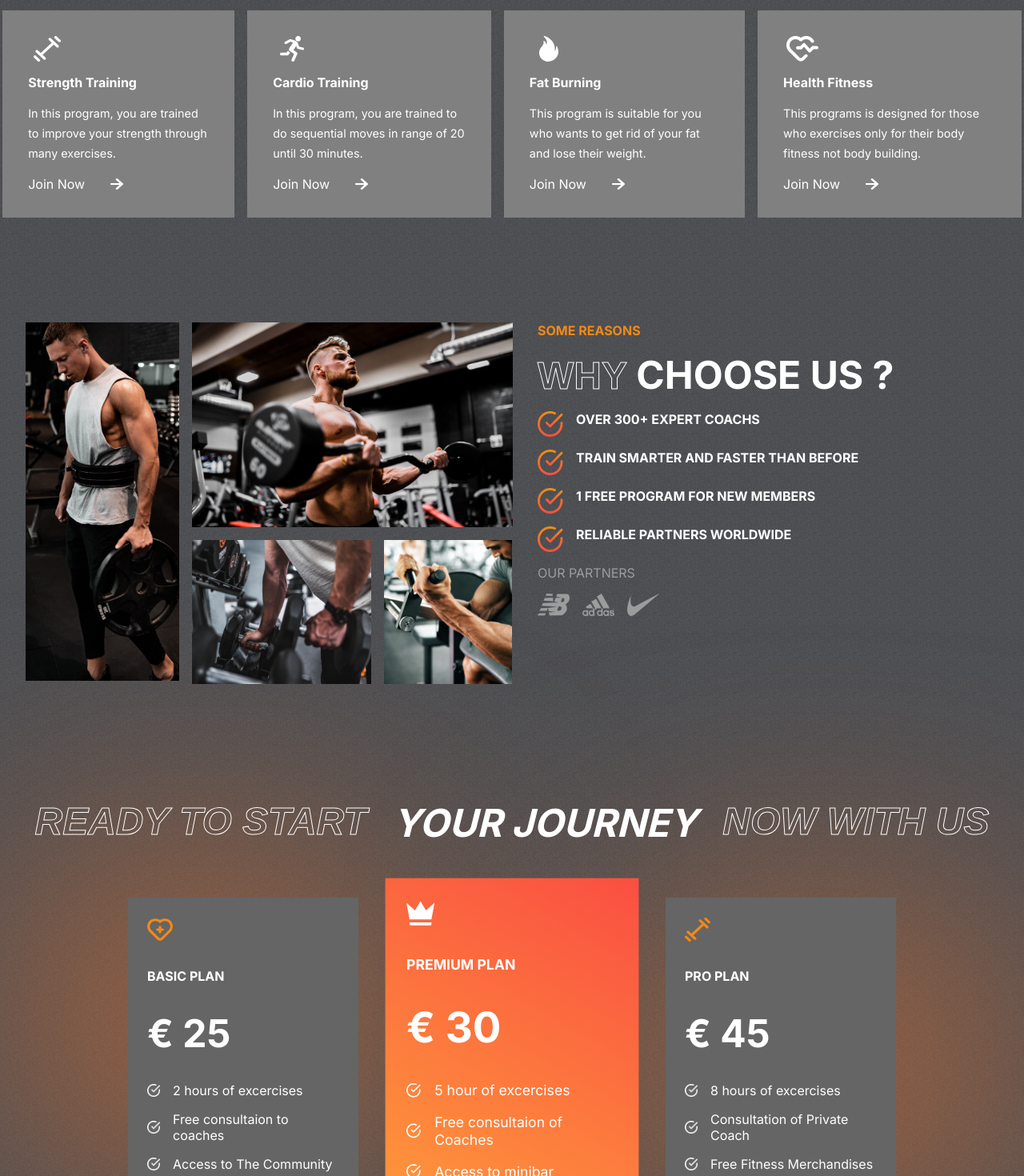
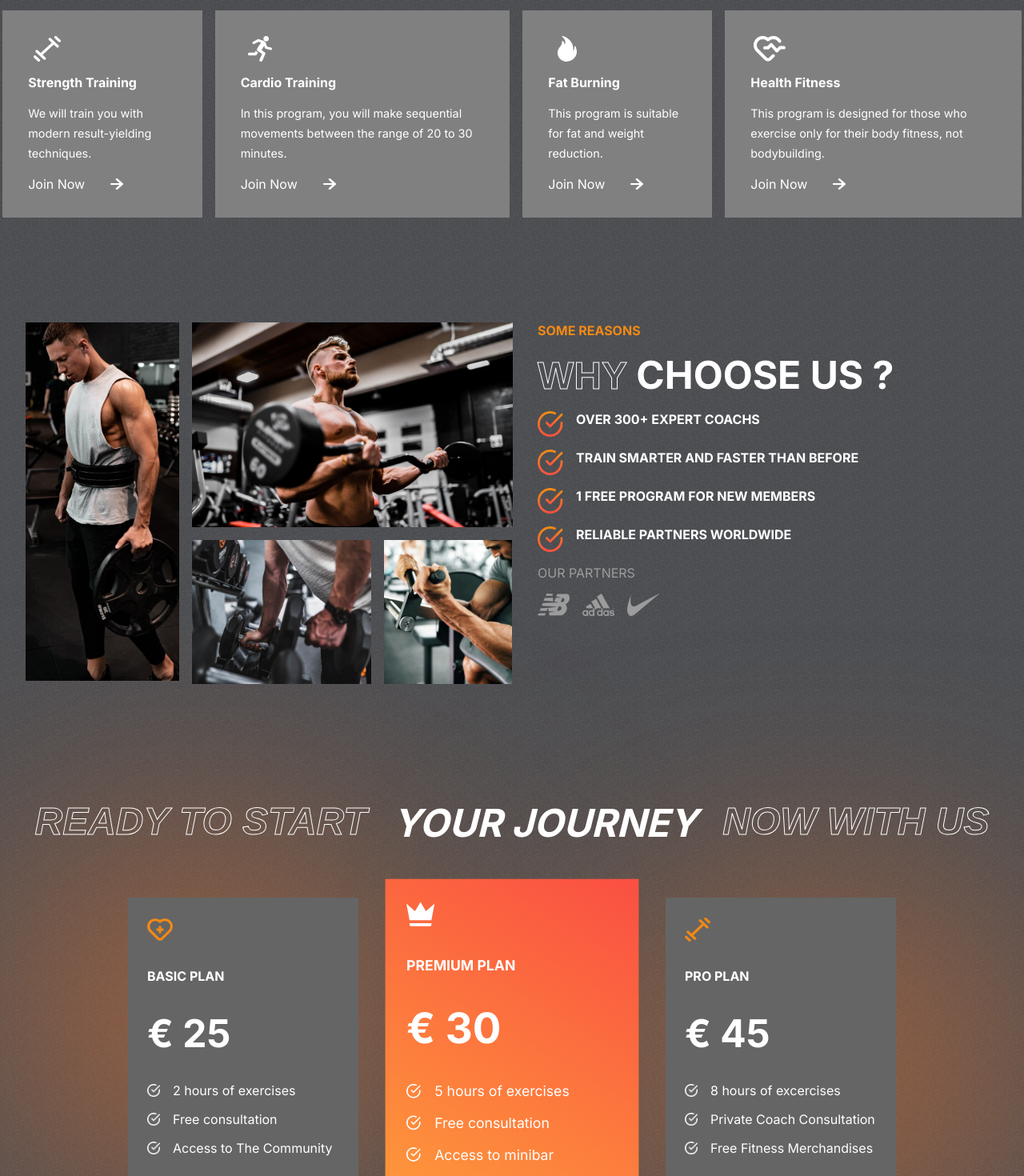
Before and after one commit to benifbond/Fitness_Club_landing_page, a React (Create React App) app: page / in a window 1280 px wide. Shown: the part 819-2289 px from the top of the page at 80% size. Built offline with nearby package versions, Linux system fonts and the light colour scheme.

Commit message:
edit text

```diff
--- a/src/data/plansData.js
+++ b/src/data/plansData.js
@@ -12,8 +12,8 @@ export const plansData = [
     name: "BASIC PLAN",
     price: "25",
     features: [
-      "2 hours of excercises",
-      "Free consultaion to coaches",
+      "2 hours of exercises",
+      "Free consultation",
       "Access to The Community",
     ],
   },
@@ -30,8 +30,8 @@ export const plansData = [
     name: "PREMIUM PLAN",
     price: "30",
     features: [
-      "5 hour of excercises",
-      "Free consultaion of Coaches",
+      "5 hours of exercises",
+      "Free consultation ",
       "Access to minibar",
     ],
   },
@@ -49,7 +49,7 @@ export const plansData = [
     price: "45",
     features: [
       "8 hours of excercises",
-      "Consultation of Private Coach",
+      " Private Coach Consultation",
       "Free Fitness Merchandises",
     ],
   },
--- a/src/data/programsData.js
+++ b/src/data/programsData.js
@@ -11,8 +11,7 @@ export const programsData = [
       </svg>
     ),
     heading: "Strength Training",
-    details:
-      "In this program, you are trained to improve your strength through many exercises.",
+    details: "We will train you with modern result-yielding techniques.",
   },
   {
     id: 2,
@@ -32,7 +31,7 @@ export const programsData = [
     ),
     heading: "Cardio Training",
     details:
-      "In this program, you are trained to do sequential moves in range of 20 until 30 minutes.",
+      "In this program, you will make sequential movements between the range of 20 to 30 minutes.",
   },
   {
     id: 3,
@@ -46,8 +45,7 @@ export const programsData = [
       </svg>
     ),
     heading: "Fat Burning",
-    details:
-      "This program is suitable for you who wants to get rid of your fat and lose their weight.",
+    details: "This program is suitable for fat and weight reduction.",
   },
   {
     id: 4,
@@ -62,6 +60,6 @@ export const programsData = [
     ),
     heading: "Health Fitness",
     details:
-      "This programs is designed for those who exercises only for their body fitness not body building.",
+      "This program is designed for those who exercise only for their body fitness, not bodybuilding.",
   },
 ];
```
Also changed, not shown: 21 other files (tests, documents, lock files or other folders).
